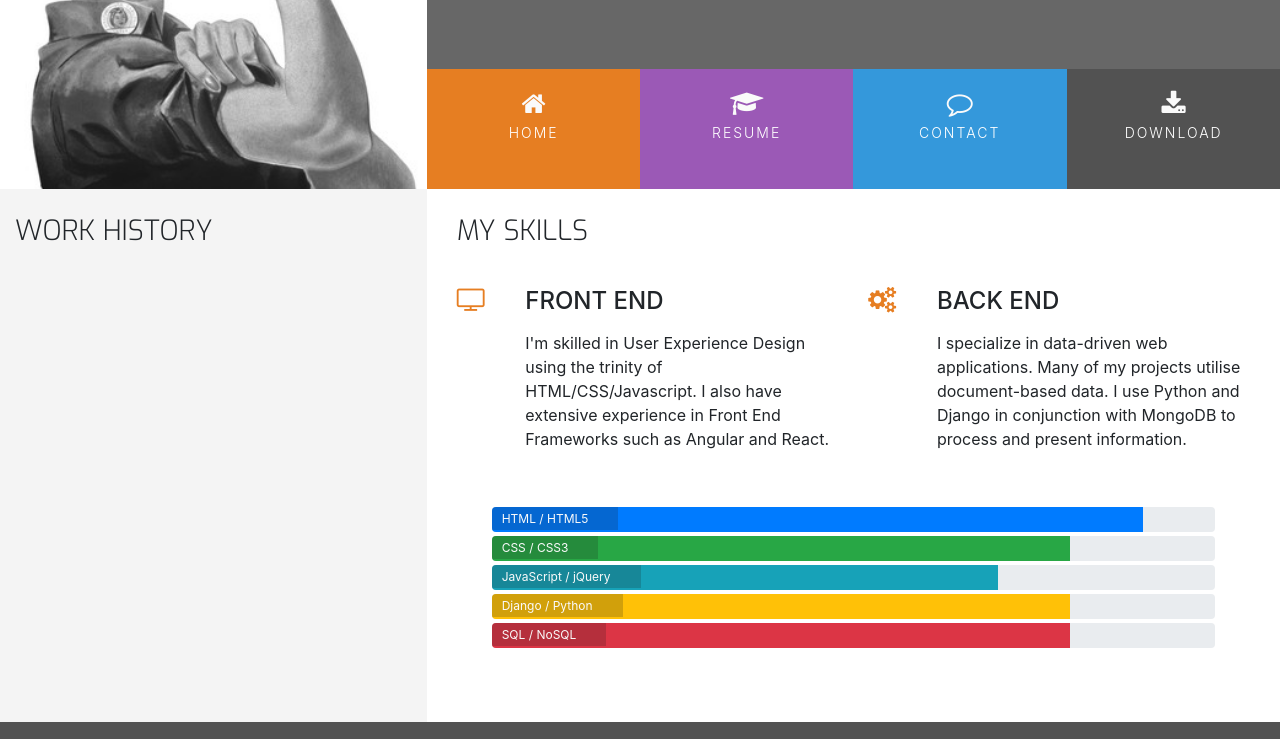
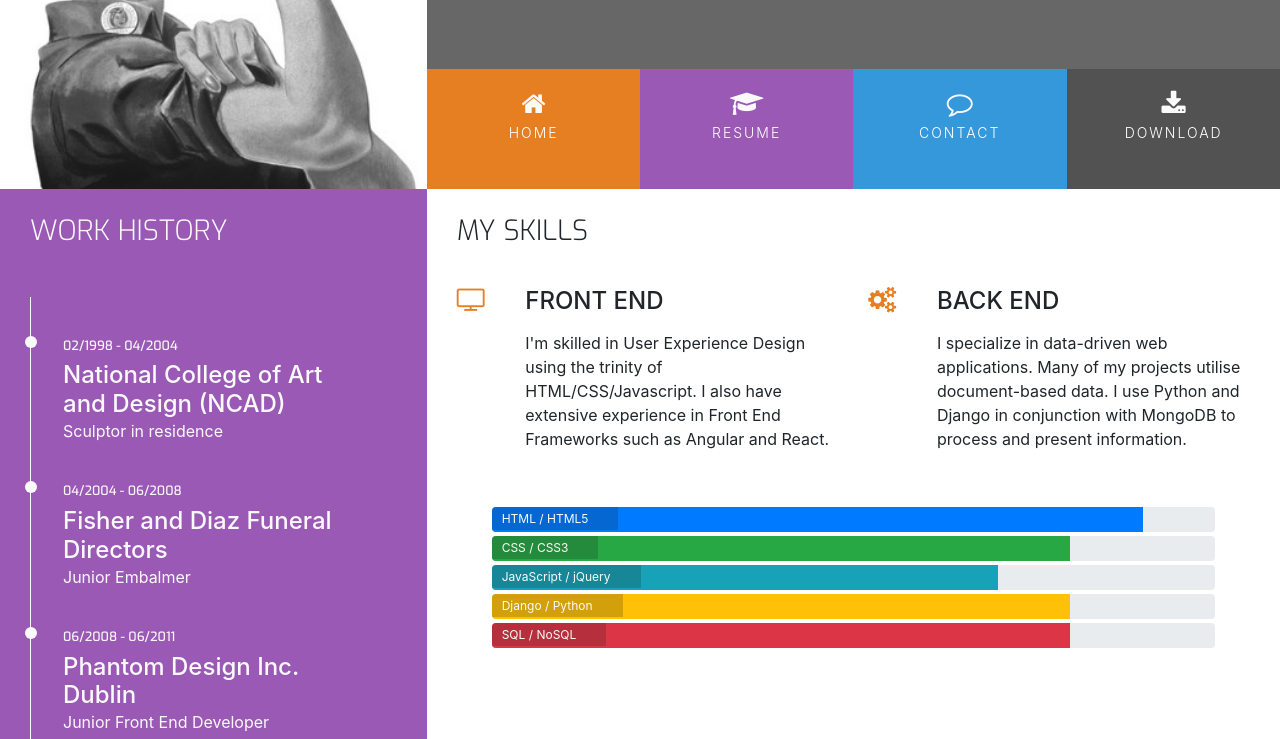
Before and after one commit to TristanSarkozy/Resume-project, a plain HTML site: page resume.html in a window 1280 px wide. Shown: the part 180-919 px from the top of the page. Drawn offline with nearby package versions, Linux system fonts and the light colour scheme.

Commit message:
Add content to the Work History section

```diff
--- a/assets/css/style.css
+++ b/assets/css/style.css
@@ -12,6 +12,10 @@
 
 .bg-color-personal-info {
     background-color: #f4f4f4;
+}
+
+.bg-color-work-history {
+    background-color: #9b59b6;
 }
 
 .ui-menu-color-home {
@@ -63,6 +67,7 @@ h4 {
     float: none;
 }
 
+.history-heading,
 .section-heading {
     font-family: "Exo", sans-serif;
     font-weight: 300;
@@ -281,3 +286,51 @@ footer {
 .progress-section {
     margin: 40px 20px;
 }
+
+/* -------------------------------------------Work History */
+
+.history-heading {
+    color: #fafafa;
+    margin-bottom: 50px;
+}
+
+.timeline-item {
+    padding: 4em 2em 0em 2em;
+    position: relative;
+    color: #fafafa;
+    border-left: 1px solid;
+}
+
+.timeline-item p {
+    padding: 0;
+    margin: 0;
+}
+
+.timeline-item:before {
+    content: attr(data-dates);
+    position: absolute;
+    left: 2.5em;
+    top: 3em;
+    display: block;
+    font-family: "Exo", sans-serif;
+    font-weight: 500;
+    font-size: 0.8em;
+    padding: 0;
+    margin: 0;
+}
+
+.timeline-item:after {
+    width: 12px;
+    height: 12px;
+    display: block;
+    top: 2.4em;
+    position: absolute;
+    left: -6px;
+    border-radius: 12px;
+    content: '';
+    background: #fafafa;
+}
+
+.history-items {
+    margin-bottom: 30px;
+}
--- a/resume.html
+++ b/resume.html
@@ -47,12 +47,30 @@
     </header>
     <section class="container-fluid">
         <div class="row">
-            <div class="col-md-4 bg-color-personal-info section-coloumn">
+            <div class="col-md-4 bg-color-work-history section-column">
                 <div class="row">
                     <div class="col-12">
-                        <h3 class="section-heading uppercase">
+                        <h3 class="history-heading uppercase">
                             Work History
                         </h3>
+                    </div>
+                </div>
+                <div class="history-items">
+                    <div class="timeline-item" data-dates="02/1998 - 04/2004">
+                        <h4>National College of Art and Design (NCAD)</h4>
+                        <p>Sculptor in residence</p>
+                    </div>
+                    <div class="timeline-item" data-dates="04/2004 - 06/2008">
+                        <h4>Fisher and Diaz Funeral Directors</h4>
+                        <p>Junior Embalmer</p>
+                    </div>
+                    <div class="timeline-item" data-dates="06/2008 - 06/2011">
+                        <h4>Phantom Design Inc. Dublin</h4>
+                        <p>Junior Front End Developer</p>
+                    </div>
+                    <div class="timeline-item" data-dates="06/2011 - Present">
+                        <h4>Hooli Inc. Silicon Valley</h4>
+                        <p>Full Stack Web Developer</p>
                     </div>
                 </div>
             </div>
```
